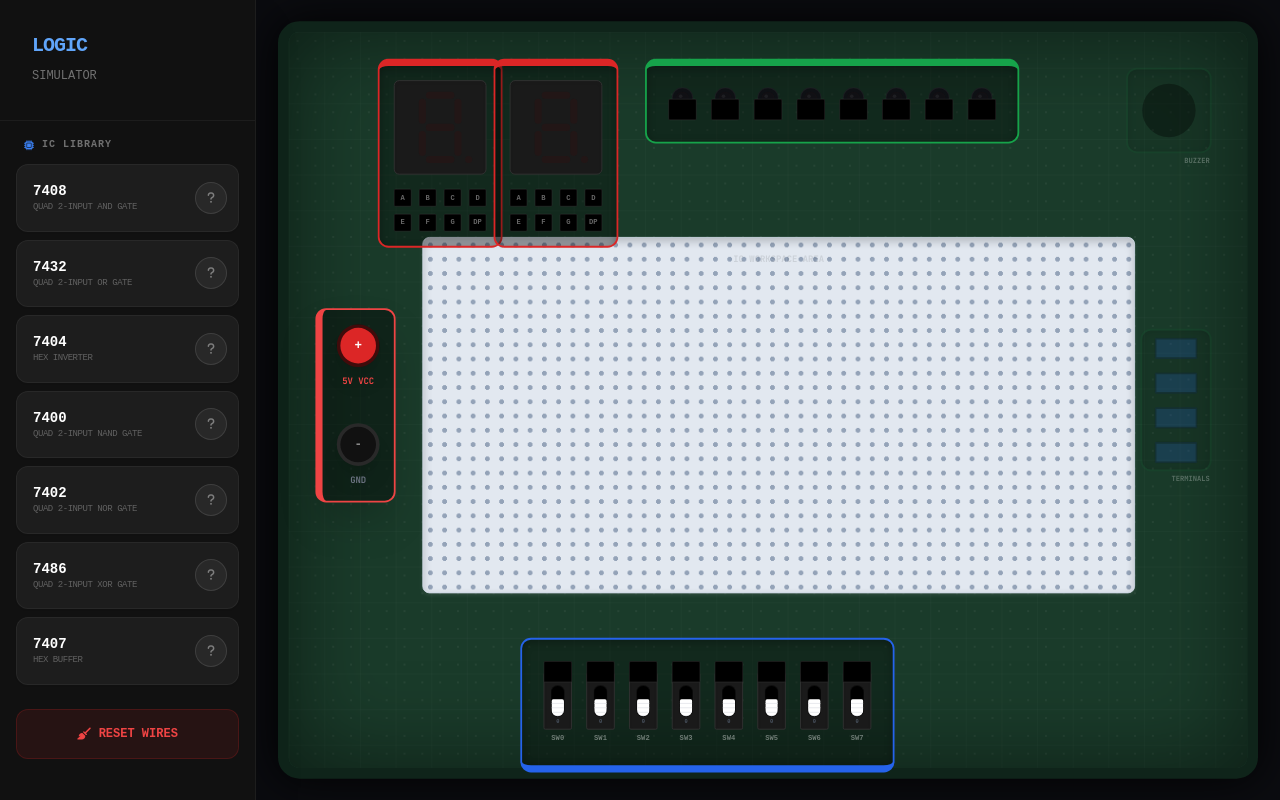
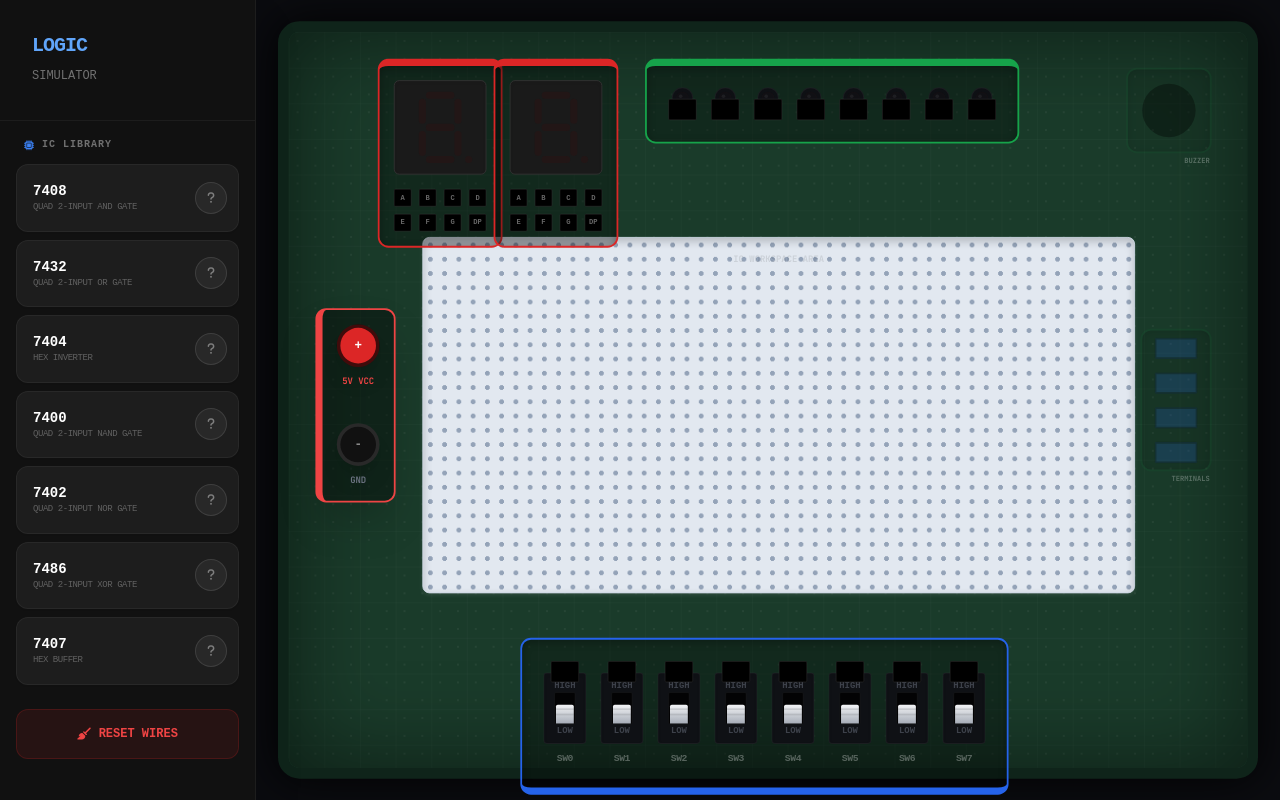
Before and after one commit to Tarzan2202/logiclab, a React (Vite) app: page / in a window 1280 px wide. Built offline with nearby package versions, Linux system fonts and the light colour scheme.

Commit message:
Update SwitchInput.tsx

```diff
--- a/components/SwitchInput.tsx
+++ b/components/SwitchInput.tsx
@@ -12,27 +12,24 @@ const SwitchInput: React.FC<SwitchInputProps> = ({ index, isOn, onToggle }) => {
     <div className="flex flex-col items-center gap-1 group">
       <div
         onClick={(e) => { e.stopPropagation(); onToggle(); }}
-        className="w-8 h-16 bg-[#1a1a1a] rounded-sm border border-[#333] shadow-inner flex flex-col items-center justify-between p-1 cursor-pointer hover:border-blue-500/50 transition-colors relative"
+        className="w-12 h-20 bg-[#0f1115] rounded border border-white/5 shadow-inner flex flex-col items-center justify-between p-1.5 cursor-pointer hover:border-blue-500/50 transition-all relative"
       >
-        {/* Logic 1 Label */}
-        <span className="text-[6px] text-gray-600 font-bold select-none">1</span>
+        <span className="text-[10px] text-gray-500 font-bold select-none opacity-50">HIGH</span>
 
         {/* Switch Track */}
-        <div className="w-4 h-10 bg-black rounded-full relative flex items-center justify-center overflow-hidden border border-white/5 shadow-inner">
+        <div className="w-6 h-10 bg-black/80 rounded-sm relative flex items-center justify-center overflow-hidden border border-white/5 shadow-2xl">
            {/* Slider Handle */}
-           <div className={`absolute w-3.5 h-5 bg-white rounded-sm shadow-md transition-all duration-200 ease-in-out border-b-2 border-gray-400 ${
+           <div className={`absolute w-5 h-6 bg-gradient-to-b from-gray-100 to-gray-400 rounded-sm shadow-lg transition-all duration-200 ease-in-out ${
              isOn ? '-translate-y-2' : 'translate-y-2'
            }`}>
-             <div className="w-full h-[1px] bg-gray-200 mt-1"></div>
-             <div className="w-full h-[1px] bg-gray-200 mt-1"></div>
-             <div className="w-full h-[1px] bg-gray-200 mt-1"></div>
+             <div className="w-full h-[2px] bg-black/10 mt-1"></div>
+             <div className="w-full h-[2px] bg-black/10 mt-1"></div>
            </div>
         </div>
 
-        {/* Logic 0 Label */}
-        <span className="text-[6px] text-gray-600 font-bold select-none">0</span>
+        <span className="text-[10px] text-gray-500 font-bold select-none opacity-50">LOW</span>
       </div>
-      <span className="text-[8px] text-white/40 font-black group-hover:text-blue-400 transition-colors">SW{index}</span>
+      <span className="text-[11px] text-white/30 font-bold tracking-tighter mt-1 group-hover:text-blue-400 transition-colors uppercase">SW{index}</span>
     </div>
   );
 };
```
